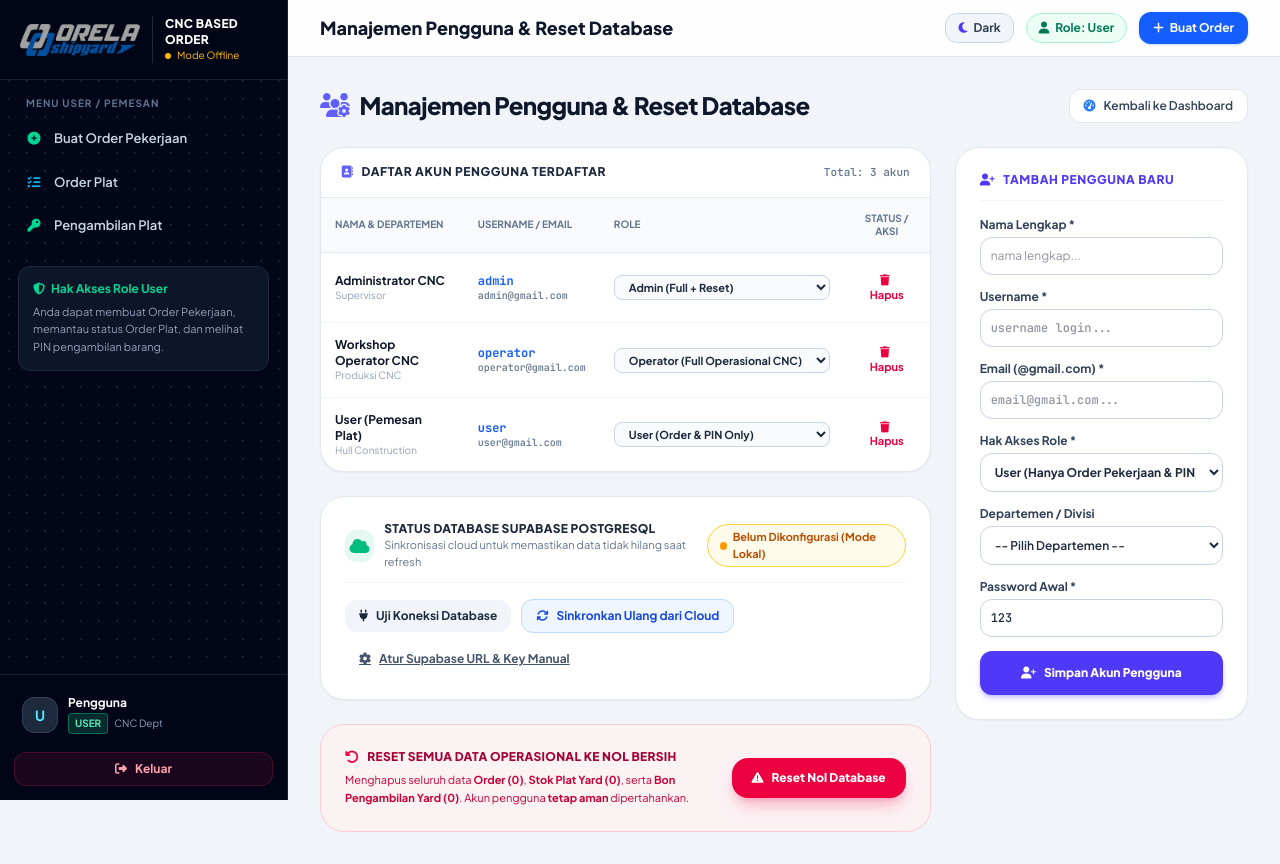
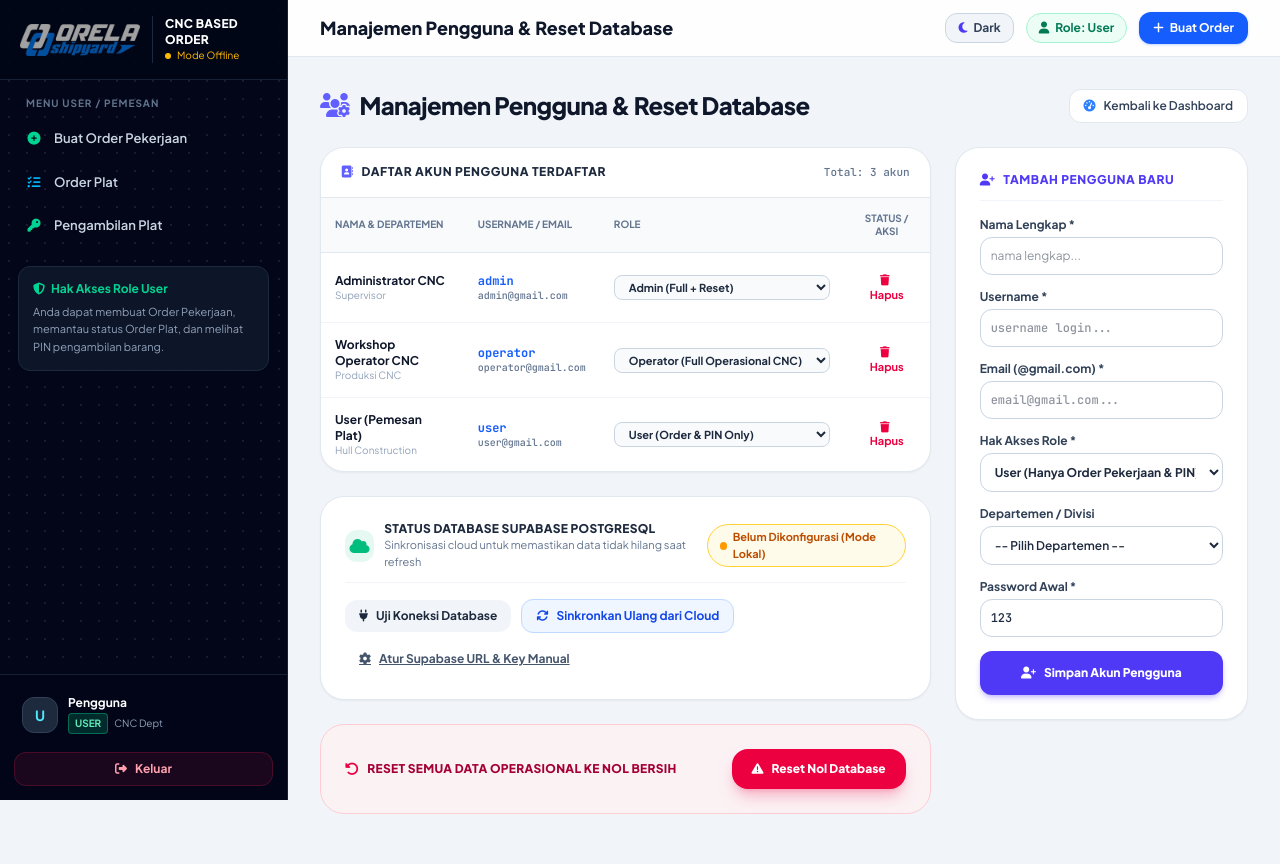
Before and after one commit to albidr30-cillowwall/cnc-database, a Nuxt app: page /admin/users in a window 1280 px wide. Built offline with nearby package versions, Linux system fonts and the light colour scheme.

Commit message:
chore: hapus teks deskripsi reset database operasional

```diff
--- a/pages/admin/users.vue
+++ b/pages/admin/users.vue
@@ -229,14 +229,11 @@
 
         <!-- Reset Database ke Nol Card -->
         <div class="bg-rose-50/70 dark:bg-rose-950/30 border border-rose-200 dark:border-rose-900/60 rounded-3xl p-5 sm:p-6 flex flex-col sm:flex-row sm:items-center justify-between gap-4">
-          <div class="text-xs space-y-1.5">
+          <div class="text-xs">
             <div class="font-extrabold text-rose-800 dark:text-rose-300 uppercase tracking-wide flex items-center gap-2">
               <i class="fa-solid fa-rotate-left text-rose-600 text-sm"></i>
               <span>Reset Semua Data Operasional ke Nol Bersih</span>
             </div>
-            <p class="text-rose-700 dark:text-rose-400 leading-relaxed text-[11px]">
-              Menghapus seluruh data <b>Order ({{ store.orders.value.length }})</b>, <b>Stok Plat Yard ({{ store.plates.value.length }})</b>, serta <b>Bon Pengambilan Yard ({{ store.yardPickups.value.length }})</b>. Akun pengguna <b>tetap aman</b> dipertahankan.
-            </p>
           </div>
 
           <button
```
